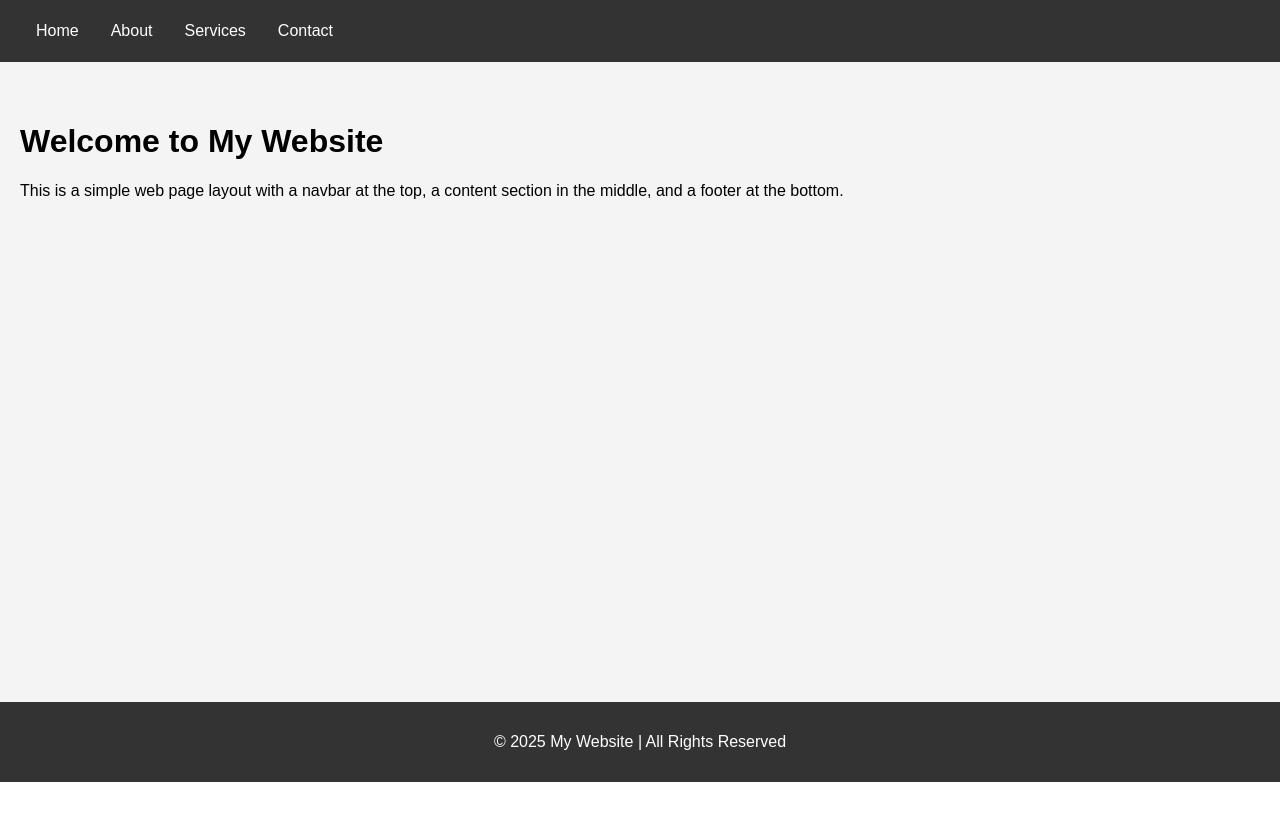
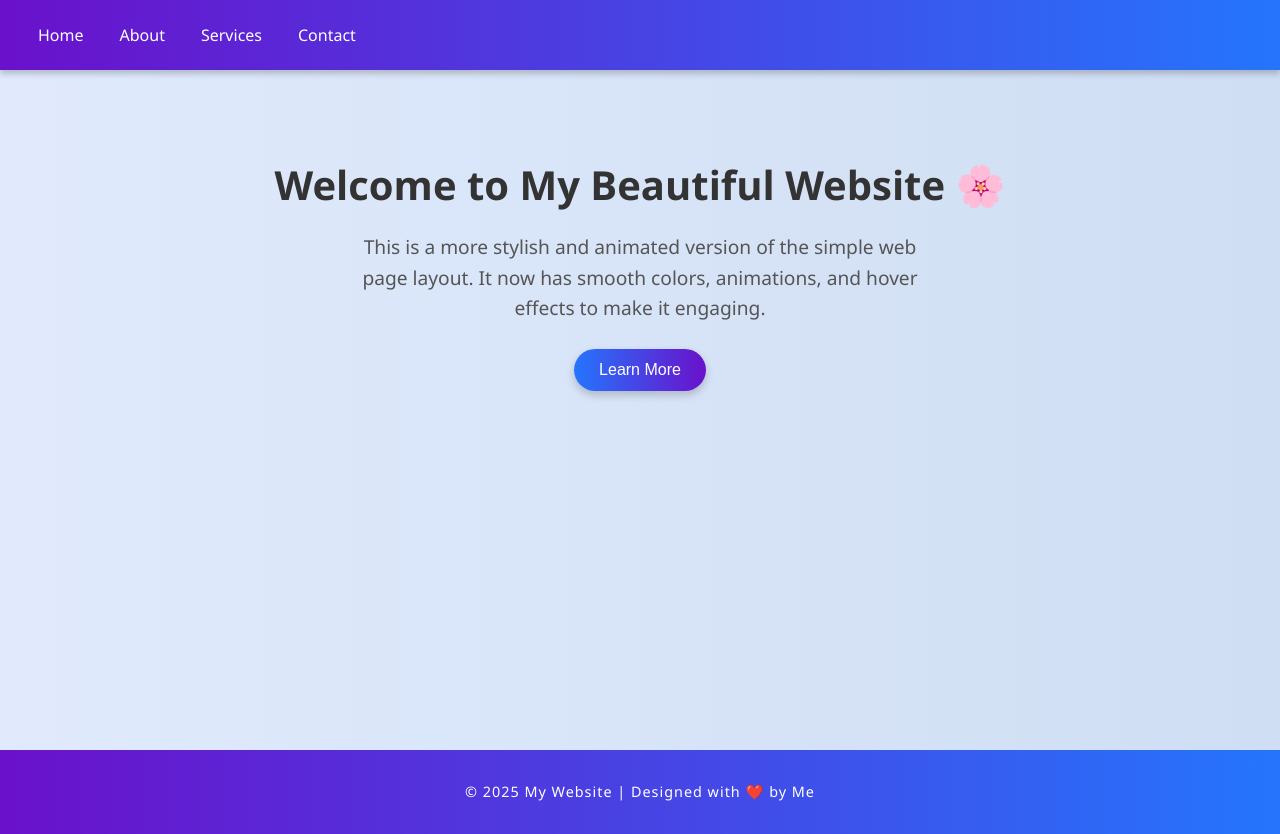
Before and after one commit to dibztech/test, a plain HTML site: page index.html in a window 1280 px wide. Before the commit the page ends 800 px from the top, so only its background shows below. Drawn offline with Linux system fonts and the light colour scheme.

Commit message:
Update index.html

```diff
--- a/index.html
+++ b/index.html
@@ -3,48 +3,99 @@
 <head>
   <meta charset="UTF-8">
   <meta name="viewport" content="width=device-width, initial-scale=1.0">
-  <title>Simple Web Page</title>
+  <title>Beautiful Web Page</title>
   <style>
     body {
       margin: 0;
-      font-family: Arial, sans-serif;
+      font-family: 'Segoe UI', Tahoma, Geneva, Verdana, sans-serif;
+      background: linear-gradient(to right, #f9f9f9, #eef2f3);
+      animation: fadeIn 1.2s ease-in-out;
+    }
+
+    /* Fade In Animation */
+    @keyframes fadeIn {
+      from { opacity: 0; transform: translateY(10px); }
+      to { opacity: 1; transform: translateY(0); }
     }
 
     /* Navigation bar */
     .navbar {
-      background-color: #333;
+      background: linear-gradient(90deg, #6a11cb, #2575fc);
       overflow: hidden;
-      padding: 10px 20px;
+      padding: 12px 20px;
+      box-shadow: 0 4px 6px rgba(0,0,0,0.2);
+      position: sticky;
+      top: 0;
+      z-index: 1000;
     }
     .navbar a {
       float: left;
       display: block;
       color: white;
+      font-weight: 500;
       text-align: center;
-      padding: 12px 16px;
+      padding: 12px 18px;
       text-decoration: none;
+      transition: all 0.3s ease;
     }
     .navbar a:hover {
-      background-color: #575757;
-      border-radius: 4px;
+      background-color: rgba(255, 255, 255, 0.2);
+      border-radius: 6px;
+      transform: scale(1.05);
     }
 
     /* Main body */
     .content {
-      padding: 40px 20px;
-      min-height: 70vh; /* Push footer down */
-      background-color: #f4f4f4;
+      padding: 60px 20px;
+      min-height: 70vh;
+      background: linear-gradient(to right, #e0eafc, #cfdef3);
+      text-align: center;
+      animation: fadeIn 1.5s ease-in-out;
+    }
+    .content h1 {
+      color: #333;
+      font-size: 2.5rem;
+      margin-bottom: 20px;
+      animation: fadeIn 2s ease-in-out;
+    }
+    .content p {
+      font-size: 1.2rem;
+      color: #555;
+      max-width: 600px;
+      margin: 0 auto;
+      line-height: 1.6;
+    }
+
+    /* Button styling */
+    .btn {
+      display: inline-block;
+      margin-top: 25px;
+      padding: 12px 25px;
+      font-size: 1rem;
+      background: linear-gradient(90deg, #2575fc, #6a11cb);
+      color: white;
+      border: none;
+      border-radius: 30px;
+      cursor: pointer;
+      transition: 0.3s ease;
+      box-shadow: 0 4px 8px rgba(0,0,0,0.2);
+    }
+    .btn:hover {
+      transform: scale(1.1);
+      background: linear-gradient(90deg, #6a11cb, #2575fc);
     }
 
     /* Footer */
     .footer {
-      background-color: #333;
+      background: linear-gradient(90deg, #6a11cb, #2575fc);
       color: white;
       text-align: center;
-      padding: 15px 0;
+      padding: 18px 0;
       position: relative;
       bottom: 0;
       width: 100%;
+      font-size: 0.9rem;
+      letter-spacing: 1px;
     }
   </style>
 </head>
@@ -60,14 +111,15 @@
 
   <!-- Body -->
   <div class="content">
-    <h1>Welcome to My Website</h1>
-    <p>This is a simple web page layout with a navbar at the top,
-       a content section in the middle, and a footer at the bottom.</p>
+    <h1>Welcome to My Beautiful Website 🌸</h1>
+    <p>This is a more stylish and animated version of the simple web page layout.
+       It now has smooth colors, animations, and hover effects to make it engaging.</p>
+    <button class="btn">Learn More</button>
   </div>
 
   <!-- Footer -->
   <div class="footer">
-    <p>&copy; 2025 My Website | All Rights Reserved</p>
+    <p>&copy; 2025 My Website | Designed with ❤️ by Me</p>
   </div>
 
 </body>
```
